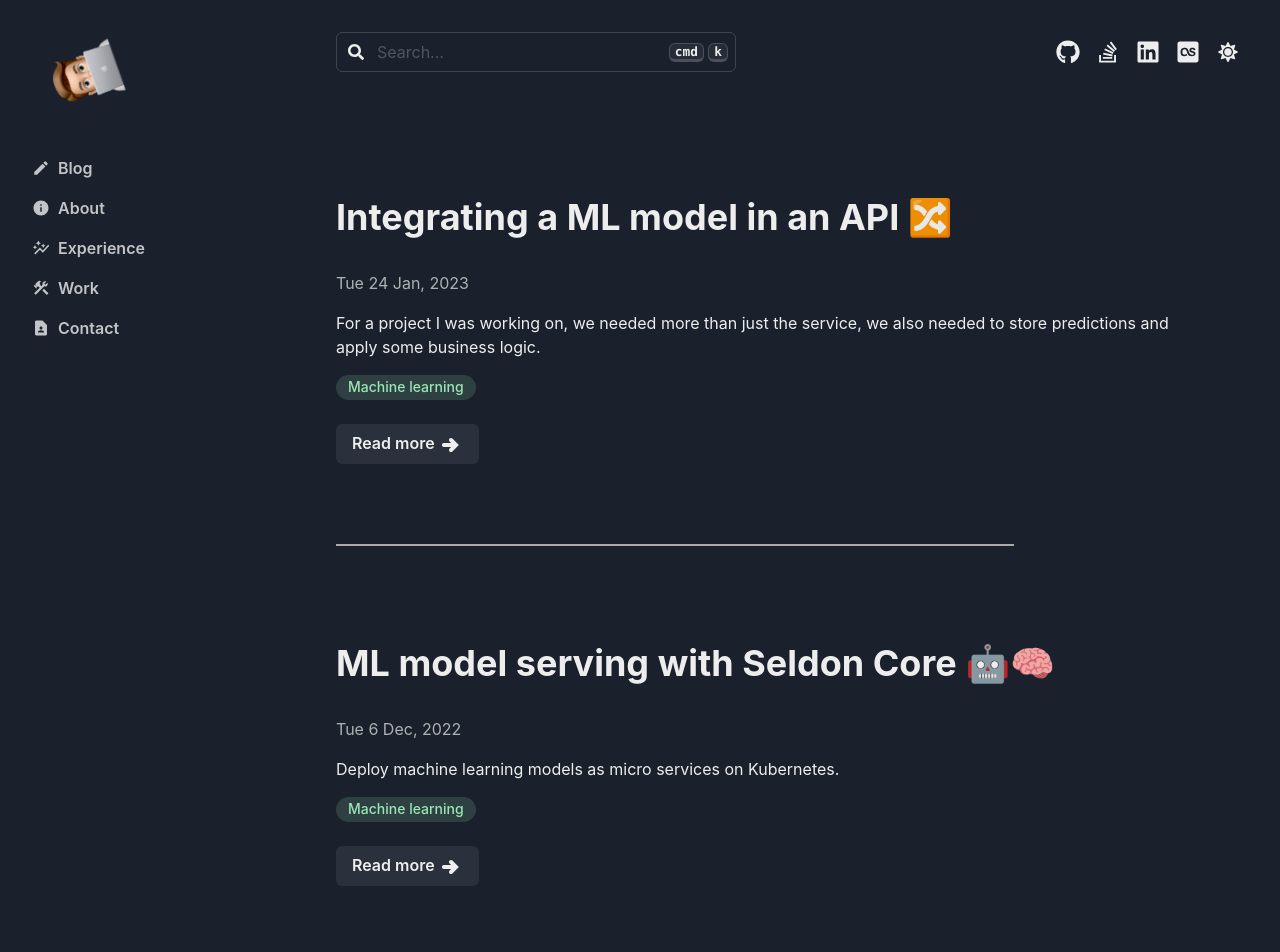
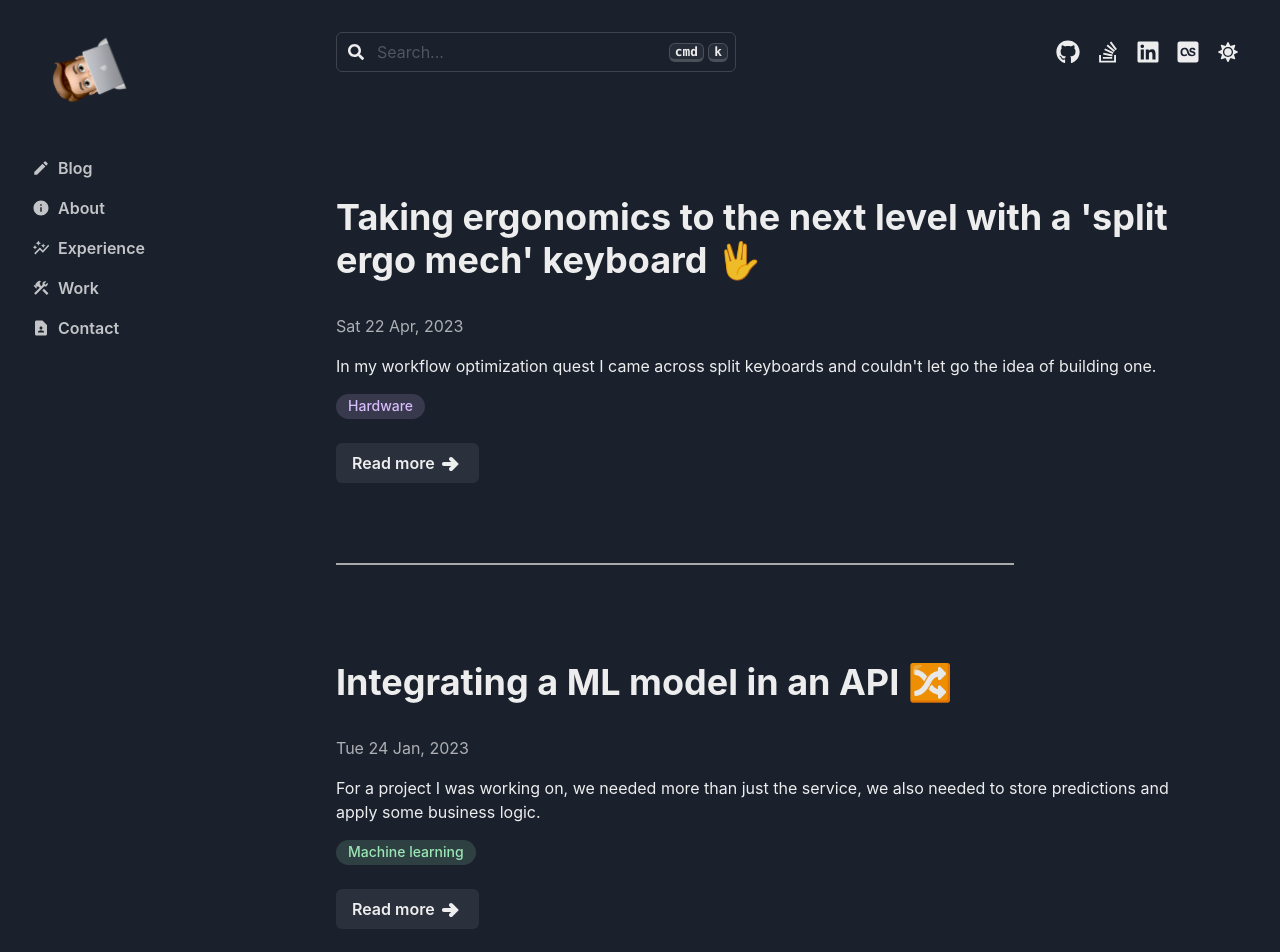
Before and after one commit to danielsteman/vite-blog, a React (Vite) app: page / in a window 1280 px wide. Shown: the top 952 px of the page. Built offline with nearby package versions, Linux system fonts and the light colour scheme.

Commit message:
:sparkles: Added blog 7 preview

```diff
--- a/src/components/BlogTags.tsx
+++ b/src/components/BlogTags.tsx
@@ -1,26 +1,34 @@
-import React from 'react';
-import {
-  Tag, TagLabel, HStack,
-} from '@chakra-ui/react';
+import React from "react";
+import { Tag, TagLabel, HStack } from "@chakra-ui/react";
 
 interface Props {
-  tags: string[]
+  tags: string[];
 }
 
-interface ColorMap { [key:string]: string; }
+interface ColorMap {
+  [key: string]: string;
+}
 
 const BlogTags: React.FC<Props> = ({ tags }) => {
   const tagsColors: ColorMap = {
-    'Web Development': 'teal',
-    DevOps: 'red',
-    'Internet of Things': 'blue',
-    Rust: 'orange',
-    'Machine learning': 'green',
+    "Web Development": "teal",
+    DevOps: "red",
+    "Internet of Things": "blue",
+    Rust: "orange",
+    "Machine learning": "green",
+    Hardware: "purple",
   };
   return (
     <HStack>
       {tags.map((tag: string) => (
-        <Tag size="md" colorScheme={tagsColors[tag]} borderRadius="full" width="fit-content" px={3} py={1}>
+        <Tag
+          size="md"
+          colorScheme={tagsColors[tag]}
+          borderRadius="full"
+          width="fit-content"
+          px={3}
+          py={1}
+        >
           <TagLabel>{tag}</TagLabel>
         </Tag>
       ))}
--- a/src/routes/Blog.tsx
+++ b/src/routes/Blog.tsx
@@ -48,6 +48,14 @@
       text: "For a project I was working on, we needed more than just the service, we also needed to store predictions and apply some business logic.",
       tags: ["Machine learning"],
     },
+    {
+      id: 7,
+      title:
+        "Taking ergonomics to the next level with a 'split ergo mech' keyboard 🖖",
+      date: "Sat 22 Apr, 2023",
+      text: "In my workflow optimization quest I came across split keyboards and couldn't let go the idea of building one.",
+      tags: ["Hardware"],
+    },
   ];
   return (
     <Base>
```
Also changed, not shown: public/content/blog7.md (+2 -2 lines).
